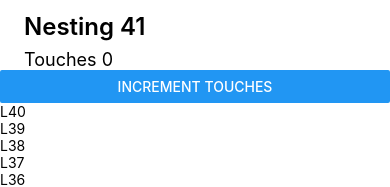
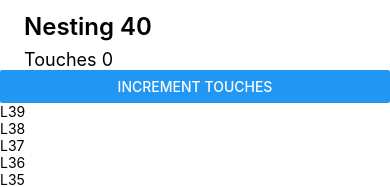
Before and after one commit to NicolasMassart/appium-wdio-ios-nesting-test, a React Native app: screen / in a window 390 px wide. Shown: the part 131-318 px from the top of the page. Built offline with nearby package versions, Linux system fonts and the light colour scheme.

Commit message:
additional accessible={false} prop at root view

```diff
--- a/App.tsx
+++ b/App.tsx
@@ -9,7 +9,7 @@ import type {PropsWithChildren} from 'react';
 import React, {useState} from 'react';
 import {Button, Linking, StyleSheet, Text, View} from 'react-native';
 
-const nestingDepth = 41; // 41 is the limit
+const nestingDepth = 40; // 40 is the limit
 
 console.log('Nesting depth', nestingDepth);
 
@@ -49,7 +49,7 @@ function NestedView({
   }
 
   return (
-    <View accessible={false}>
+    <View accessible={false} testID={''} accessibilityLabel={''}>
       <NestedView depth={depth + 1} maxDepth={maxDepth} onPress={onPress} />
       <Text>L{depth}</Text>
     </View>
@@ -59,7 +59,7 @@ function NestedView({
 function App(): JSX.Element {
   const [touches, setTouches] = useState(0);
   return (
-    <>
+    <View accessible={false}>
       <Section title={'App info'}>
         <Text
           onPress={() =>
@@ -83,7 +83,7 @@ function App(): JSX.Element {
           setTouches(touches + 1);
         }}
       />
-    </>
+    </View>
   );
 }
 
--- a/wdio/features/stepDefinitions/steps.js
+++ b/wdio/features/stepDefinitions/steps.js
@@ -4,7 +4,6 @@ const {Given, Then, When} = require('@wdio/cucumber-framework');
 
 Given(/^I launched the app$/, async () => {
   // app launched by the framework
-  await driver.pause(60000); //wait for being able to see change
 });
 
 Given(/^I see the increment button using ([a-z-]+)$/, async type => {
@@ -38,7 +37,6 @@ Given(/^I see the touches (\d+)$/, async number => {
 });
 
 When(/^I touch the increment button$/, async () => {
-  // const button = await $('//XCUIElementTypeButton[@name="increment-touches"]');
   const button = await $('~increment-touches');
   await button.touchAction('tap');
 });
```
